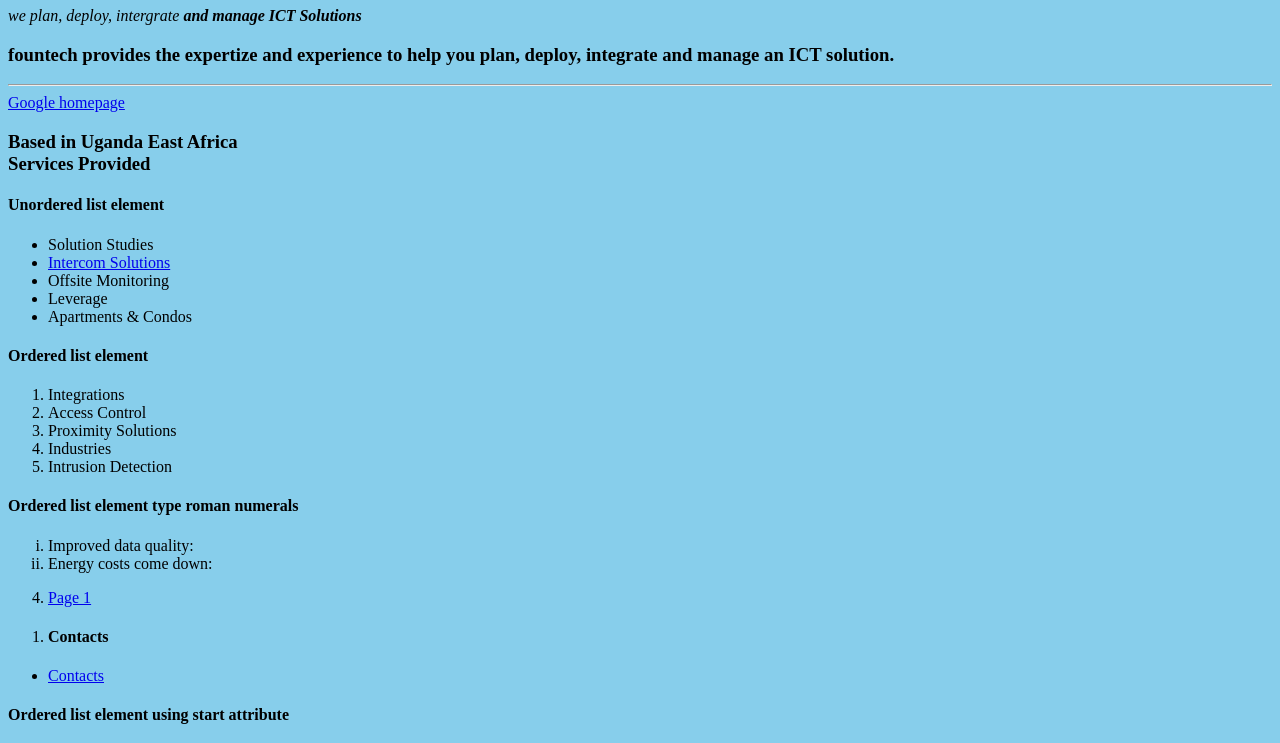
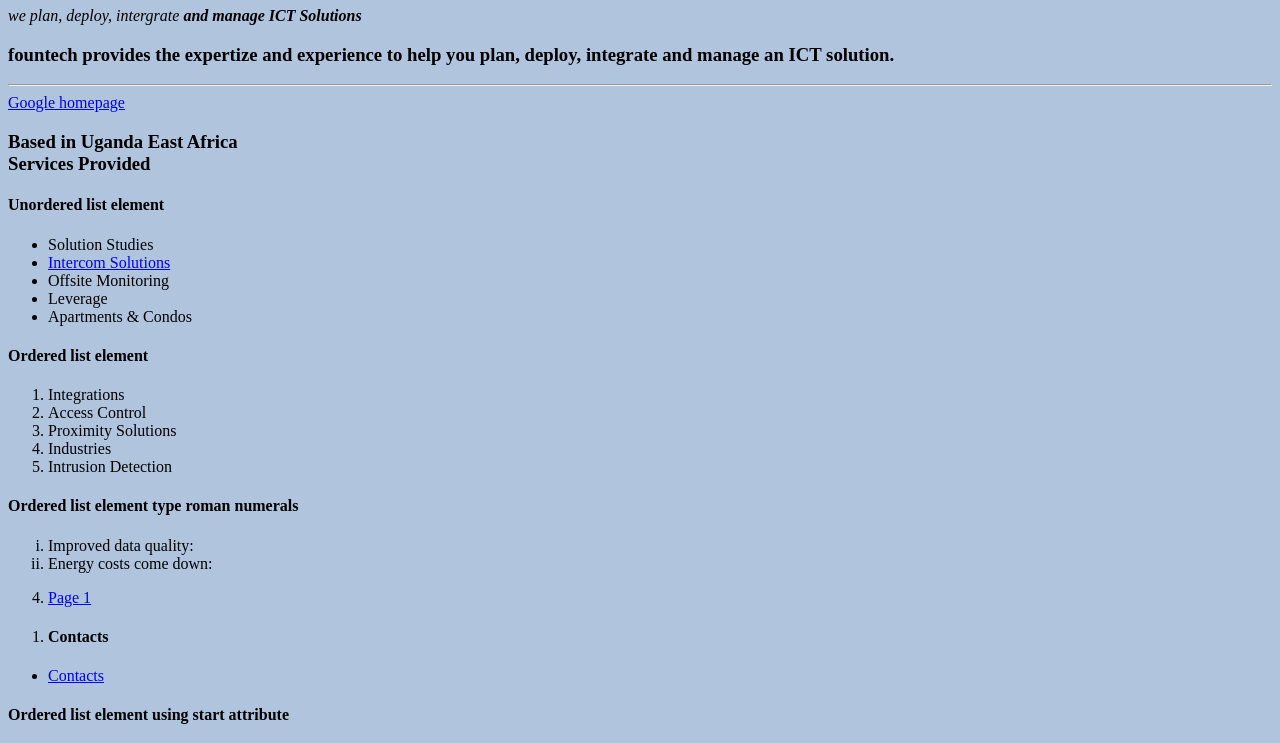
Before and after one commit to kanifay/web-development, a plain HTML site: page index.html in a window 1280 px wide. Shown: the part 345-1088 px from the top of the page. Drawn offline with Linux system fonts and the light colour scheme.

Commit message:
Update index.html

```diff
--- a/index.html
+++ b/index.html
@@ -6,7 +6,7 @@
   <title> Fountech</title>
 </head>
 
-<body style="background-color:skyblue;">
+<body style="background-color:lightsteelblue;">
   <table border="1">
     <tr>
       <td><img src="images/technology.png" alt="" width="300" height="250"></td>
```
